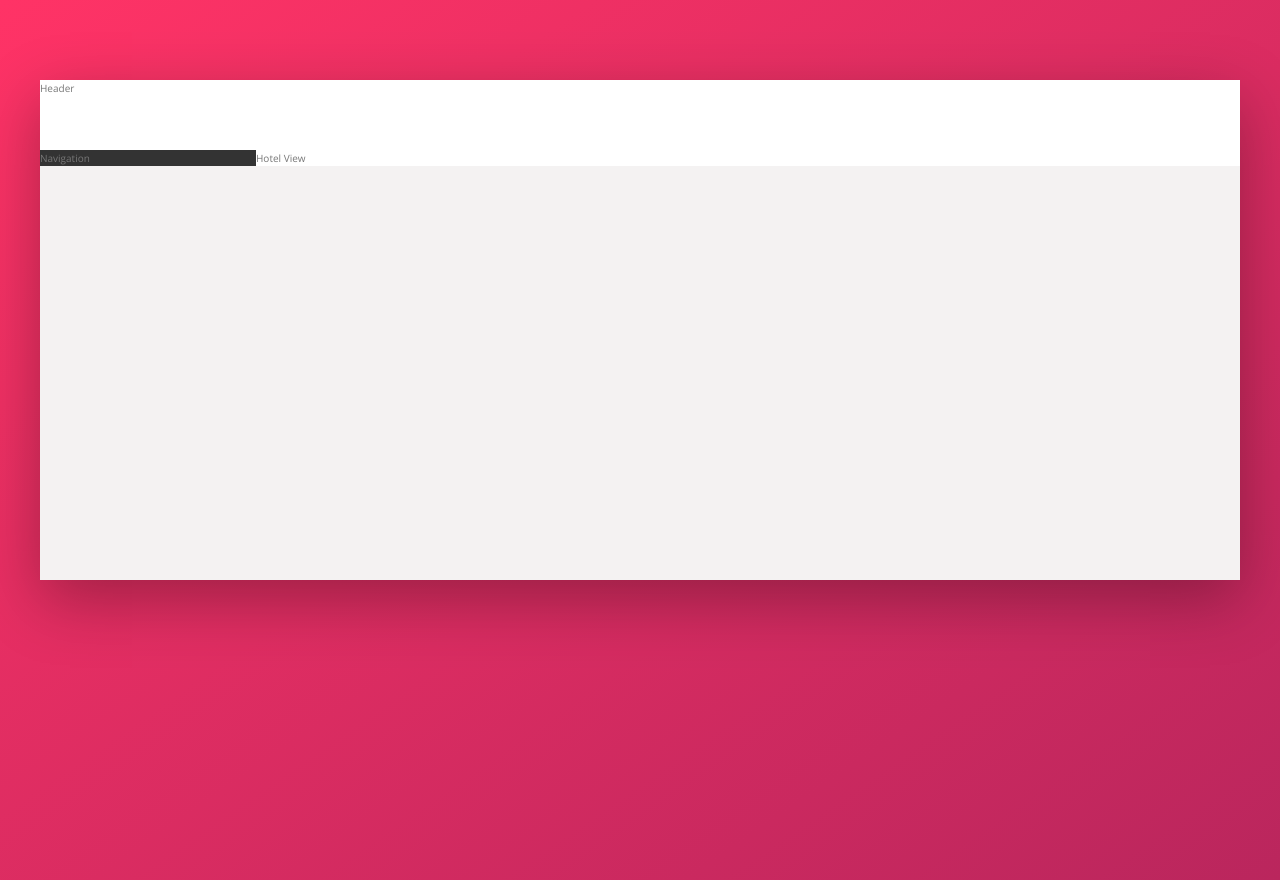
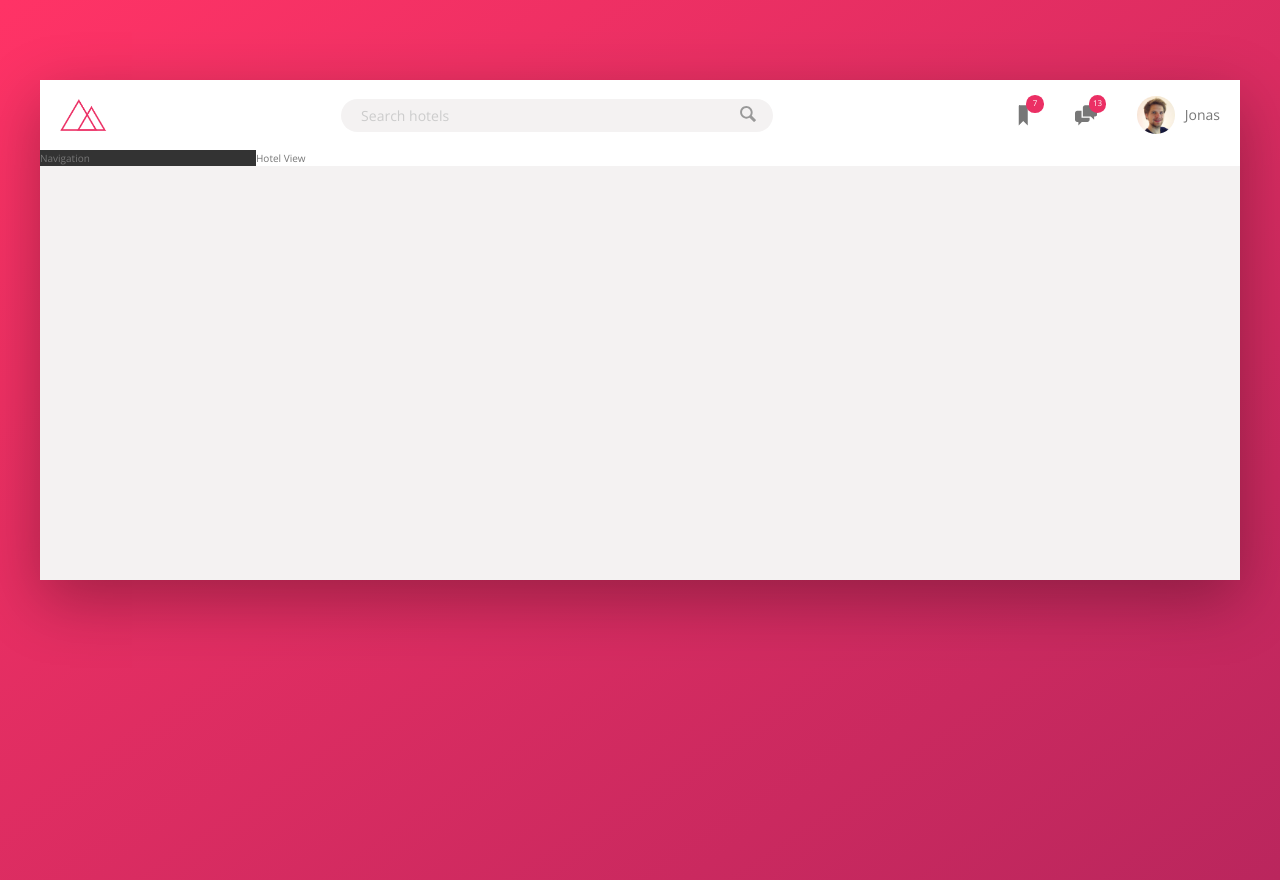
Before and after one commit to darkangel7863/trillo, a website: page index.html in a window 1280 px wide. Drawn offline with nearby package versions, Linux system fonts and the light colour scheme.

Commit message:
Building the header

```diff
--- a/index.html
+++ b/index.html
@@ -15,7 +15,43 @@
   </head>
   <body>
     <div class="container">
-      <header class="header">Header</header>
+      <header class="header">
+        <img src="img/logo.png" alt="trillo logo" class="logo" />
+        <form action="#" class="search">
+          <input
+            type="text"
+            class="search__input"
+            placeholder="Search hotels"
+          />
+          <button class="search__button">
+            <svg class="search__icon">
+              <use xlink:href="img/sprite.svg#icon-magnifying-glass"></use>
+            </svg>
+          </button>
+        </form>
+        <nav class="user-nav">
+          <div class="user-nav__icon-box">
+            <svg class="user-nav__icon">
+              <use xlink:href="img/sprite.svg#icon-bookmark"></use>
+            </svg>
+            <span class="user-nav__notification">7</span>
+          </div>
+          <div class="user-nav__icon-box">
+            <svg class="user-nav__icon">
+              <use xlink:href="img/sprite.svg#icon-chat"></use>
+            </svg>
+            <span class="user-nav__notification">13</span>
+          </div>
+          <div class="user-nav__user">
+            <img
+              src="img/user.jpg"
+              alt="User photo"
+              class="user-nav__user-photo"
+            />
+            <span class="user-nav__user-name">Jonas</span>
+          </div>
+        </nav>
+      </header>
       <div class="content">
         <nav class="sidebar">Navigation</nav>
         <main class="hotel-view">Hotel View</main>
--- a/sass/_component.scss
+++ b/sass/_component.scss
@@ -0,0 +1,111 @@
+////////////////////////////////////////////////
+/// LOGO
+////////////////////////////////////////////////
+.logo {
+  height: 3.25rem;
+  margin-left: 2rem;
+}
+////////////////////////////////////////////////
+/// SEARCH
+////////////////////////////////////////////////
+.search {
+  flex: 0 0 40%;
+  display: flex;
+  align-items: center;
+  justify-content: center;
+
+  &__input {
+    font-family: inherit;
+    font-size: inherit;
+    background-color: var(--color-grey-light-2);
+    border: none;
+    color: inherit;
+    padding: 0.7rem 2rem;
+    border-radius: 100px;
+    width: 90%;
+    transition: all 0.2s;
+    margin-right: -3.5rem;
+
+    &:focus {
+      outline: none;
+      width: 100%;
+      background-color: var(--color-grey-light-3);
+    }
+    &::-webkit-input-placeholder {
+      font-weight: 100;
+      color: var(--color-grey-light-4);
+    }
+  }
+
+  &__input:focus + &__button {
+    background-color: var(--color-grey-light-3);
+  }
+
+  &__button {
+    border: none;
+    background-color: var(--color-grey-light-2);
+
+    &:focus {
+      outline: none;
+      background-color: var(--color-grey-light-3);
+    }
+
+    &:active {
+      transform: translateY(2px);
+    }
+  }
+
+  &__icon {
+    height: 2rem;
+    width: 2rem;
+    fill: var(--color-grey-dark-3);
+  }
+}
+////////////////////////////////////////////////
+/// USER-NAV
+////////////////////////////////////////////////
+.user-nav {
+  display: flex;
+  align-items: center;
+  align-self: stretch;
+
+  & > * {
+    padding: 0 2rem;
+    cursor: pointer;
+    height: 100%;
+    display: flex;
+    align-items: center;
+  }
+
+  & > *:hover {
+    background-color: var(--color-grey-light-2);
+  }
+  &__icon-box {
+    position: relative;
+  }
+  &__icon {
+    height: 2.25rem;
+    width: 2.25rem;
+    fill: var(--color-grey-dark-2);
+  }
+  &__notification {
+    font-size: 0.8rem;
+    height: 1.75rem;
+    width: 1.75rem;
+    border-radius: 50%;
+    background-color: var(--color-primary);
+    color: var(--color-white);
+    position: absolute;
+    top: 1.5rem;
+    right: 1.1rem;
+    display: flex;
+    align-items: center;
+    justify-content: center;
+  }
+
+  &__user-photo {
+    height: 3.75rem;
+    border-radius: 50%;
+    margin-right: 1rem;
+  }
+}
--- a/sass/_layout.scss
+++ b/sass/_layout.scss
@@ -6,9 +6,13 @@
   min-height: 50rem;
 }
 .header {
+  font-size: 1.4rem;
   height: 7rem;
   background-color: var(--color-white);
   border-bottom: var(--color-grey-light-2);
+  display: flex;
+  justify-content: space-between;
+  align-items: center;
 }
 .content {
   display: flex;
```
Also changed, not shown: css/style.css, img/SVG/aircraft-take-off.svg (added), img/SVG/bookmark.svg (added), img/SVG/chat.svg (added), img/SVG/chevron-thin-right.svg (added), img/SVG/home.svg (added), img/SVG/key.svg (added), img/SVG/location-pin.svg (added), img/SVG/magnifying-glass.svg (added), img/SVG/map.svg (added), img/SVG/star.svg (added), img/sprite.svg, 1 other file.
